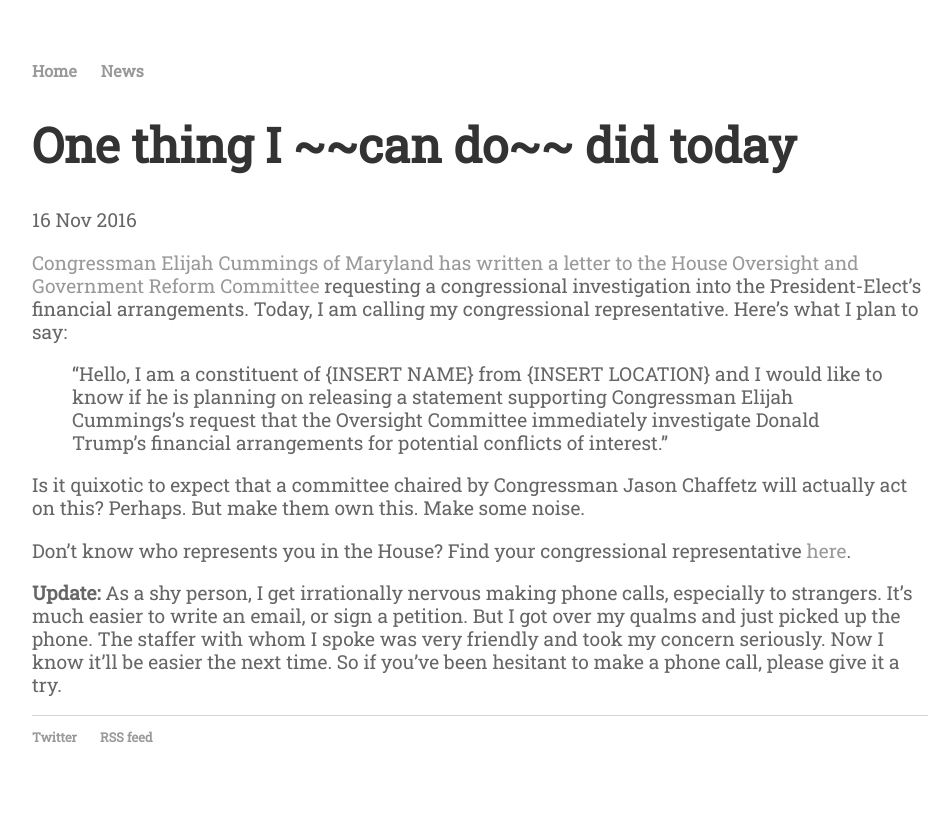
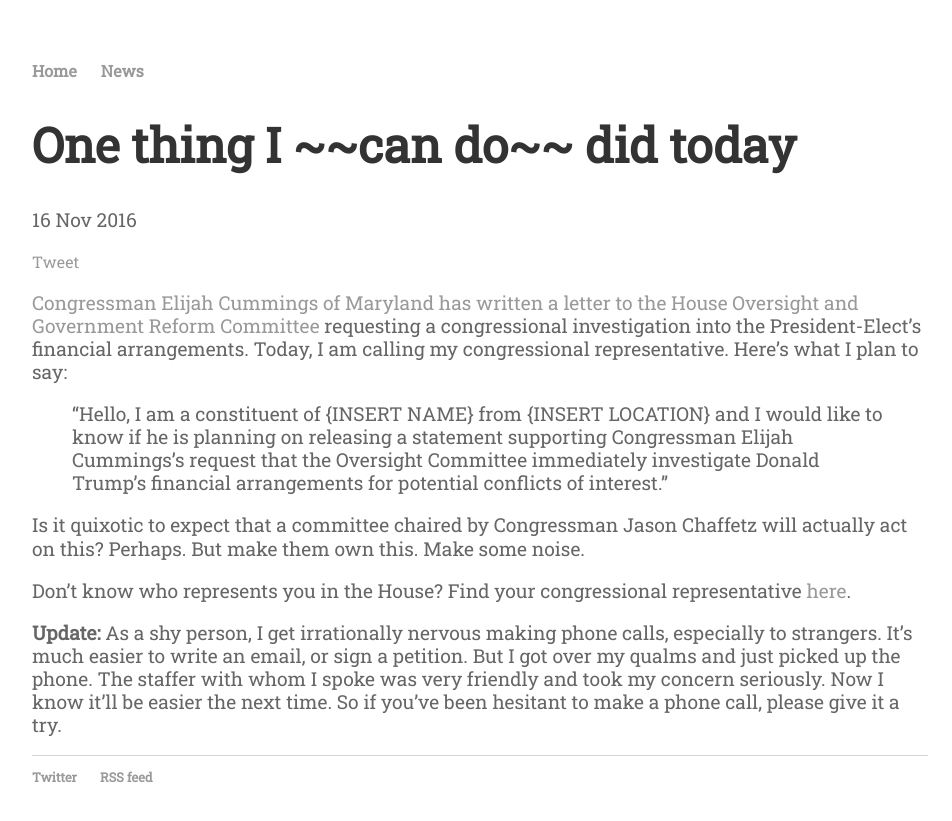
Before and after one commit to aperala/littlecanary.github.io, a Jekyll site: the page built from _posts/2016-11-16-one-thing.md, in a window 1280 px wide. Shown: the top 821 px of the page, without its empty margins (160-1112 px from the left). Built offline with Jekyll 4.4.1, drawn with Linux system fonts in a browser that asks for light colours; comment, search, counter and statistics services are not loaded.

Commit message:
Update post.html

```diff
--- a/_layouts/post.html
+++ b/_layouts/post.html
@@ -4,6 +4,17 @@
 <h1>{{ page.title }}</h1>
 <p class="meta">{{ page.date | date_to_string }}</p>
 
+<!--  Share buttons code -->
+
+<div class="fb-share-button"
+  data-href="{{ page.url }}"
+  data-layout="button_count">
+</div>
+
+<a class="twitter-share-button"
+  href="https://twitter.com/intent/tweet?text=What%20to%20Do%20Today?&url={{ page.url }}">
+  Tweet</a>
+
 <div class="post">
   {{ content }}
 </div>
```
